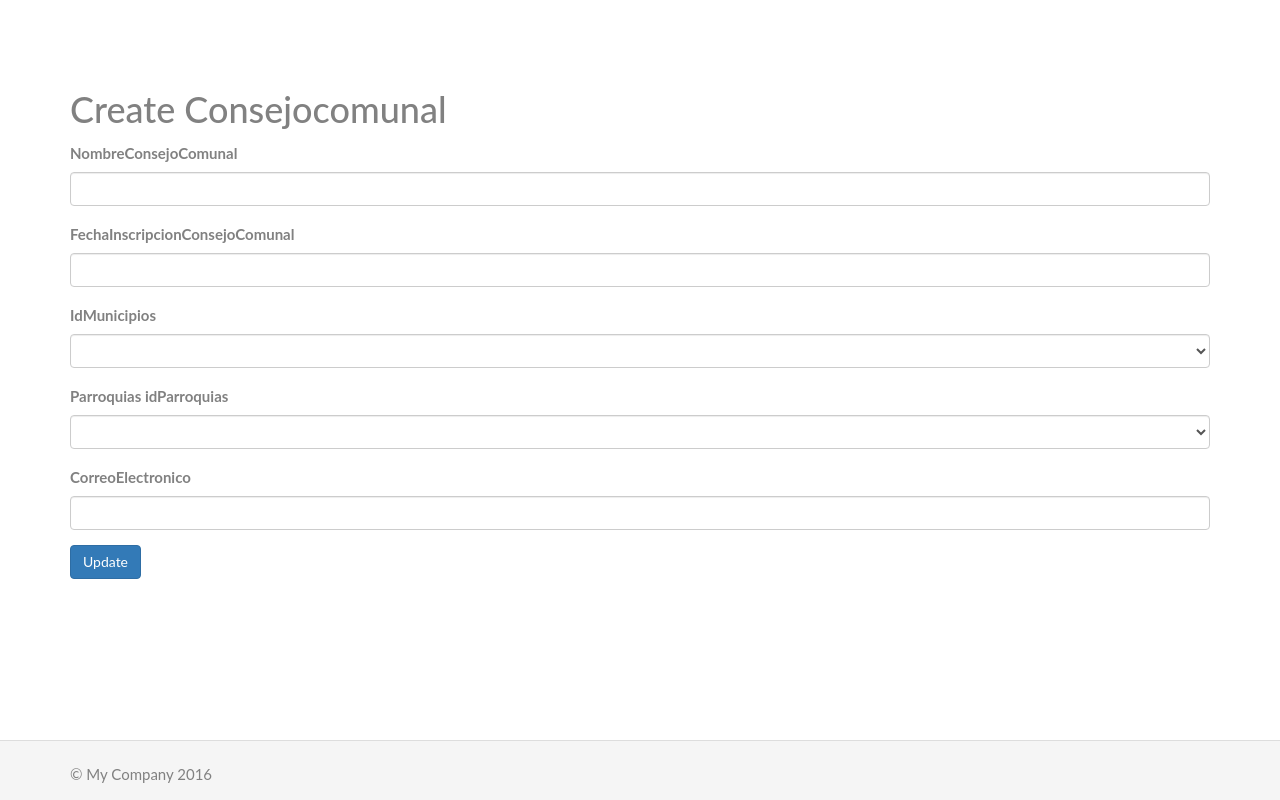
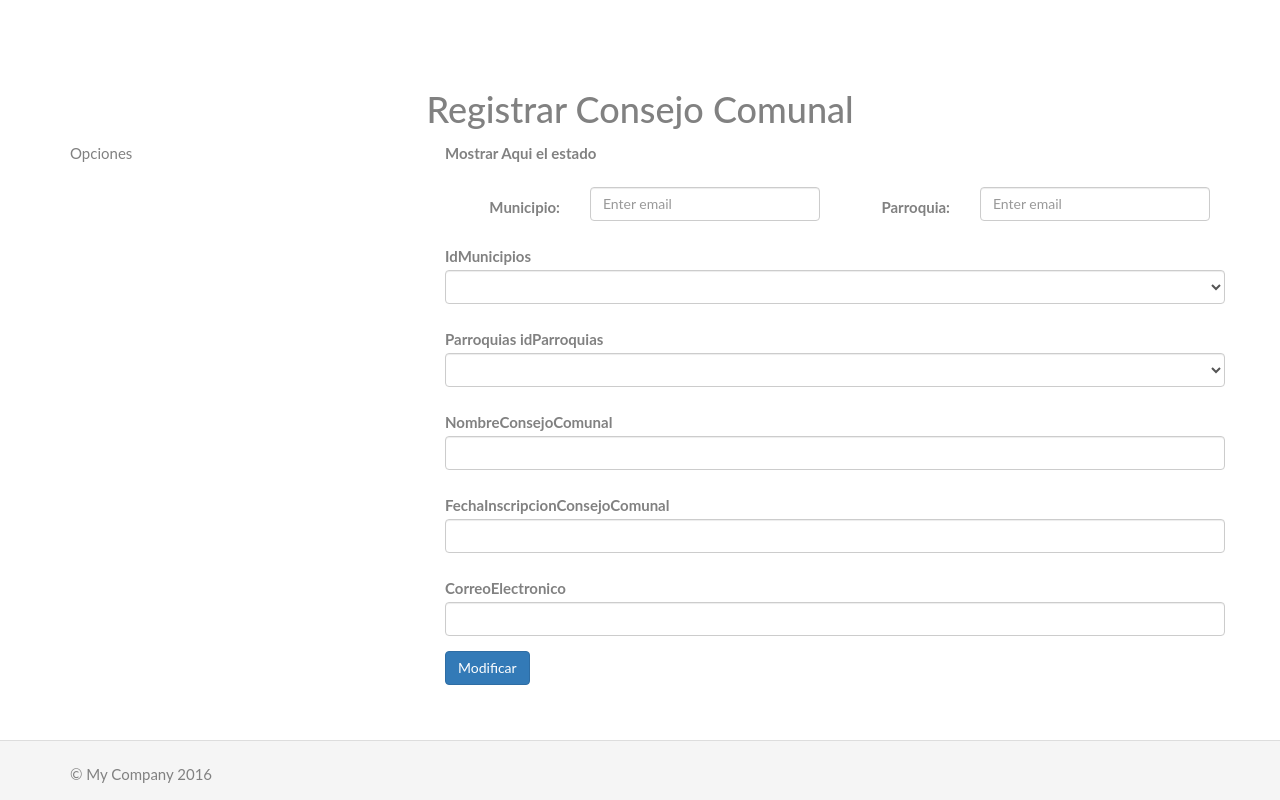
Before and after one commit to joelxheredia/SistemaConsejosComunales, a Yii app: template views/consejocomunal/create.php in a window 1280 px wide. Run offline with PHP 8.4 and a stand-in for Yii, Linux system fonts and the light colour scheme; the template is opened without the code that fills it: most values are stand-ins (such as "Sample title", 1, 10 or a date in 2020); form fields are guessed from the names that the template uses; data that the repository does not hold is empty; some libraries are stand-ins or nearby versions.

Commit message:
cambiosRegistrarLeydy

```diff
--- a/controllers/ConsejocomunalController.php
+++ b/controllers/ConsejocomunalController.php
@@ -102,7 +102,7 @@ class ConsejocomunalController extends Controller
         }
     }
 
-     public function actionListar($id)
+     public function actionListarparroquias($id)
     {
         $cantParroquias= Parroquias::find()->where(['Municipios_idMunicipios'=>$id])->count();
         $parroquias= Parroquias::find()->where(['Municipios_idMunicipios'=>$id])->all();
--- a/views/consejocomunal/_form.php
+++ b/views/consejocomunal/_form.php
@@ -11,19 +11,36 @@ use app\models\Usuario;
 /* @var $form yii\widgets\ActiveForm */
 ?>
 
-<div class="consejocomunal-form">
 
-    <?php $form = ActiveForm::begin(); ?>
+<div class="row">
+  <div class="col-sm-4">Opciones</div>
 
-    <?= $form->field($model, 'NombreConsejoComunal')->textInput(['maxlength' => true]) ?>
+  <div class="col-sm-8">
 
-    <?= $form->field($model, 'fechaInscripcionConsejoComunal')->textInput() ?>
+    <?php $form = ActiveForm::begin([
+      'options' => ['class' => 'form-horizontal'],
+    ]); ?>
 
+    <div class="form-group">
+      <label for="">Mostrar Aqui el estado </label>
+    </div>
+
+    <div class="form-group">
+
+    <label class="control-label col-sm-2" >Municipio:</label>
+    <div class="col-sm-4">
+      <input type="email" class="form-control" placeholder="Enter email">
+    </div>
+    <label class="control-label col-sm-2" for="email">Parroquia:</label>
+    <div class="col-sm-4">
+      <input type="email" class="form-control" id="email" placeholder="Enter email">
+    </div>
+  </div>
 
      <?= $form->field($municipios, 'idMunicipios')->dropDownList(
             ArrayHelper::map(Municipios::find()->all(),'idMunicipios','nombreMunicipios'),
             ['prompt'=>'Seleccione Municipio',
-                'onchange'=>' $.post("index.php?r=consejocomunal/listar&id='.'"+$(this).val(), function(data){
+                'onchange'=>' $.post("index.php?r=consejocomunal/listarparroquias&id='.'"+$(this).val(), function(data){
                   $( "select#consejocomunal-parroquias_idparroquias" ).html( data );
              });'
 
@@ -35,12 +52,21 @@ use app\models\Usuario;
         ['prompt'=>'Seleccione Parroquia']
     ) ?>
 
+    <?= $form->field($model, 'NombreConsejoComunal')->textInput(['maxlength' => true]) ?>
+
+    <?= $form->field($model, 'fechaInscripcionConsejoComunal')->textInput() ?>
+
+
     <?= $form->field($usuario, 'correoElectronico')->textInput() ?>
 
     <div class="form-group">
-        <?= Html::submitButton($model->isNewRecord ? 'Create' : 'Update', ['class' => $model->isNewRecord ? 'btn btn-success' : 'btn btn-primary']) ?>
+        <?= Html::submitButton($model->isNewRecord ? 'Crear' : 'Modificar', ['class' => $model->isNewRecord ? 'btn btn-success' : 'btn btn-primary']) ?>
     </div>
 
     <?php ActiveForm::end(); ?>
 
+
+
+
   </div>
+</div>
--- a/views/consejocomunal/create.php
+++ b/views/consejocomunal/create.php
@@ -12,7 +12,7 @@ $this->params['breadcrumbs'][] = $this->title;
 ?>
 <div class="consejocomunal-create">
 
-    <h1><?= Html::encode($this->title) ?></h1>
+    <h1 class="text-center">Registrar Consejo Comunal<!--<?php /*Html::encode($this->title) */?>--></h1>
 
     <?= $this->render('_form', [
         'model' => $model,
```
Lines whose indentation alone changed are shown as unchanged.
